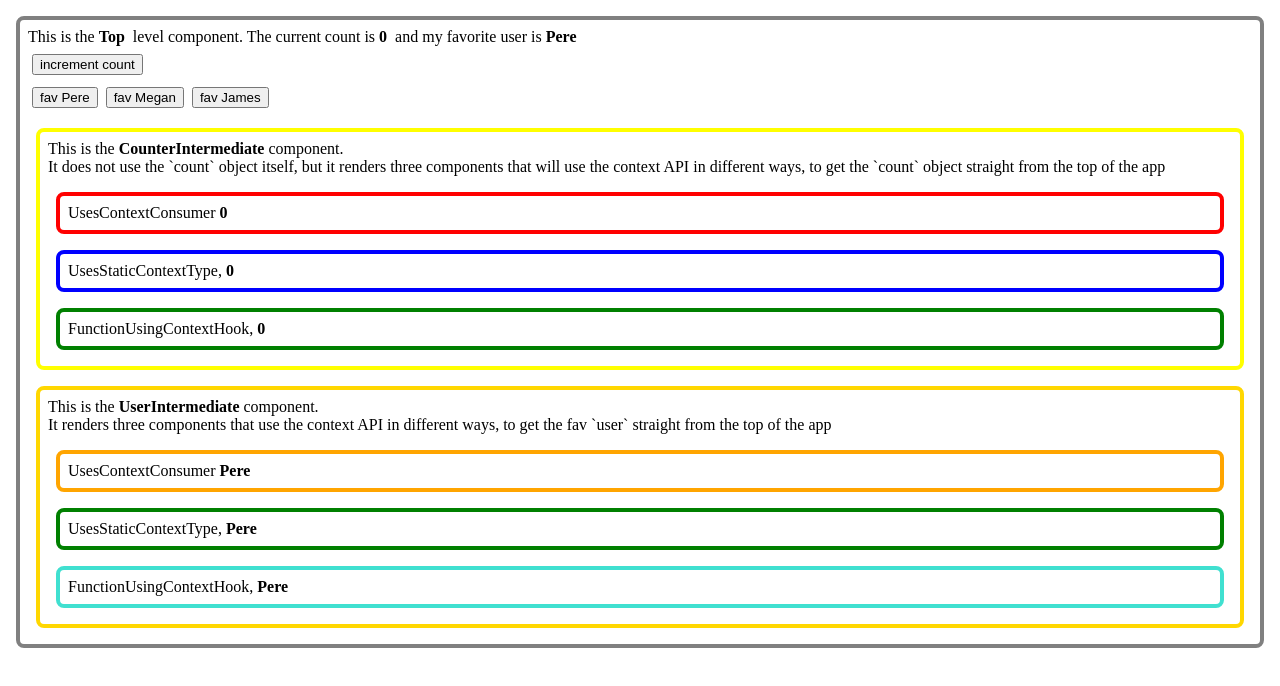
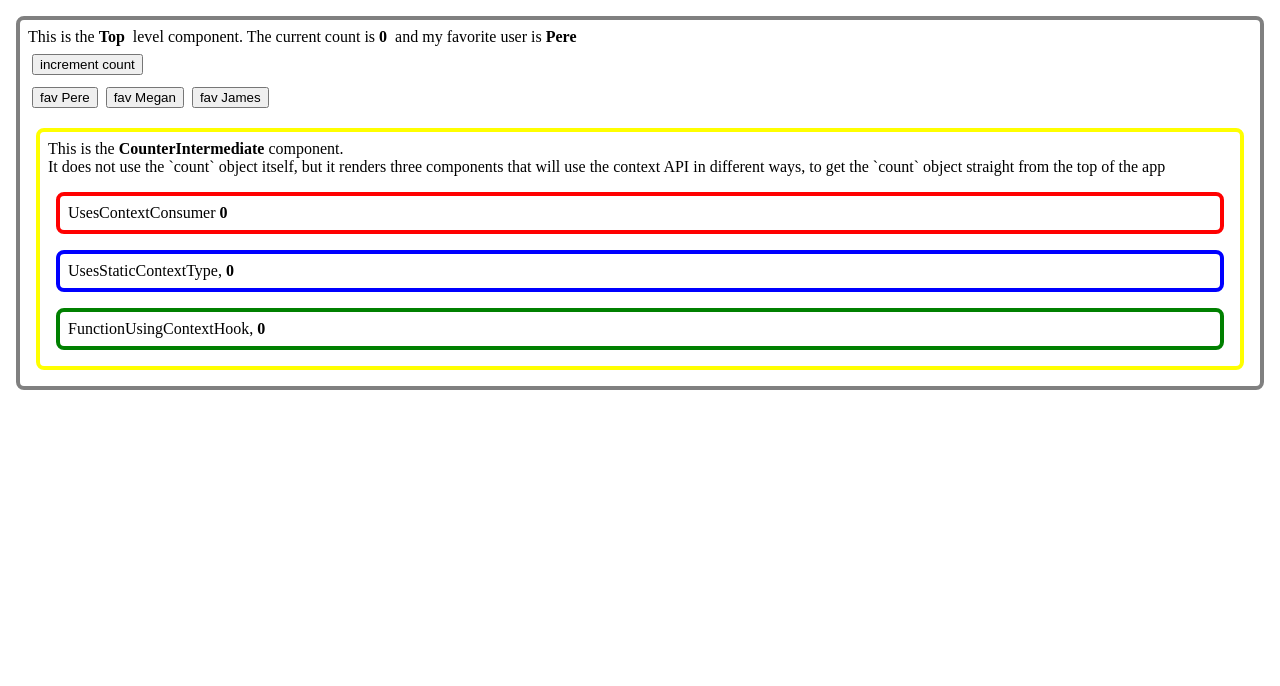
Before and after one commit to bloominstituteoftechnology/Web-ReactContextApi-Guided-Project, a React app: page / in a window 1280 px wide. Shown: the top 686 px of the page. Built offline with nearby package versions, Linux system fonts and the light colour scheme.

Commit message:
comment out user

```diff
--- a/src/App.jsx
+++ b/src/App.jsx
@@ -39,7 +39,7 @@ function Top() {
       <button onClick={setFavUser('3')}>fav James</button>
 
       <Counter count={count} />
-      <User user={favUser} />
+      {/* <User user={favUser} /> */}
     </Div>
   );
 }
```
